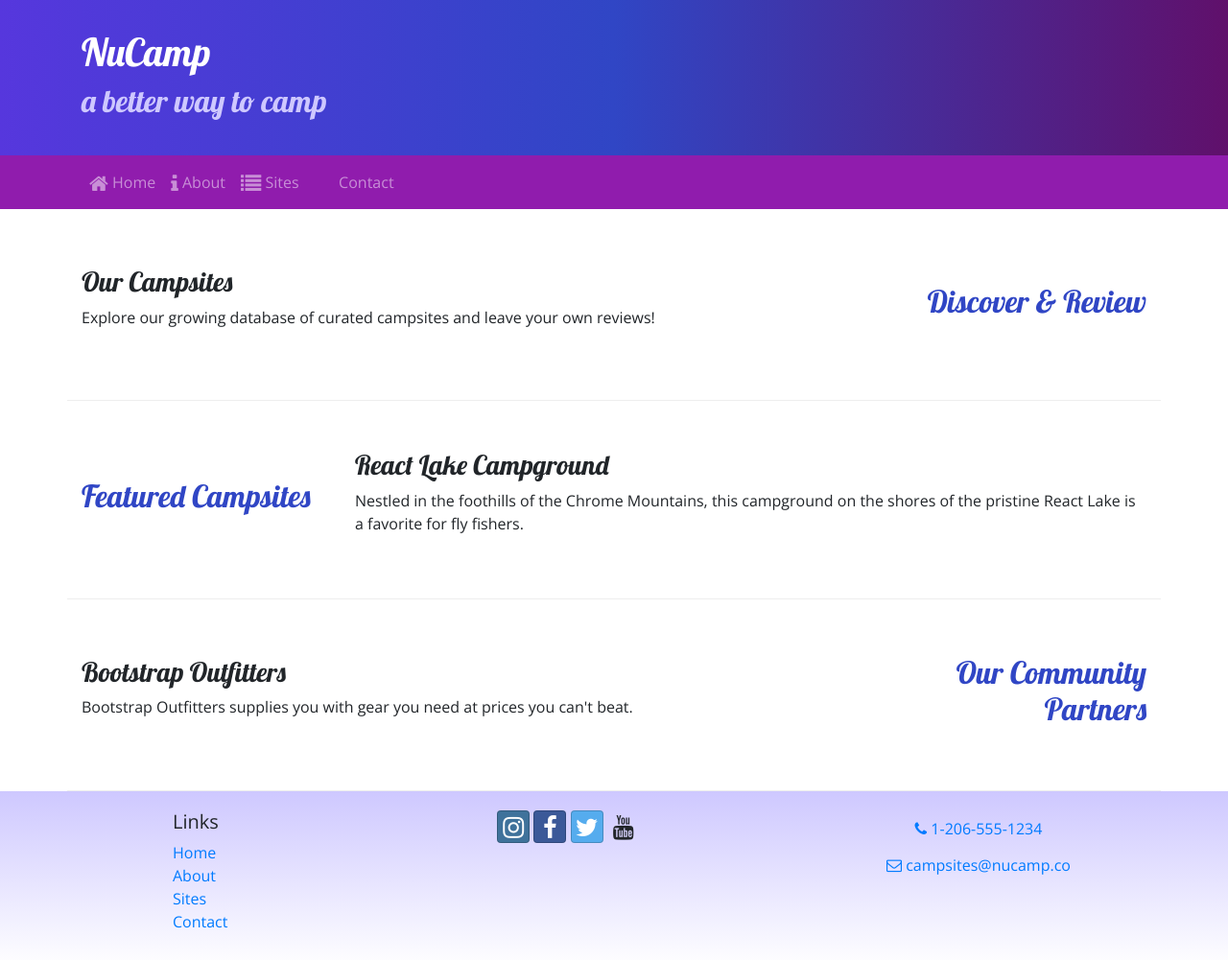
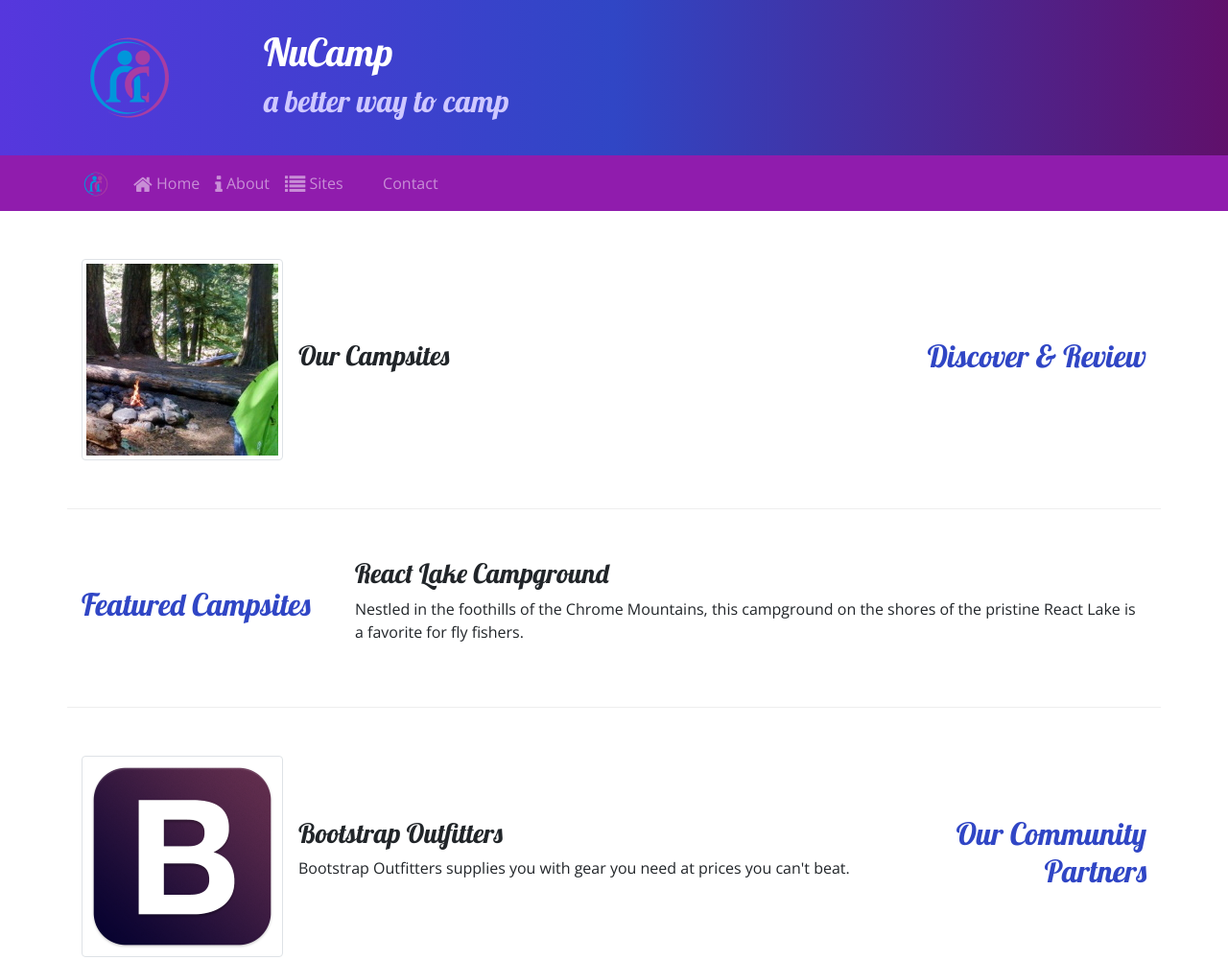
Before and after one commit to tawnymslc/nucampsite-bootstrap, a website: page index.html in a window 1280 px wide. Shown: the top 1001 px of the page at 96% size. Drawn offline with nearby package versions, Linux system fonts and the light colour scheme.

Commit message:
adding images

```diff
--- a/index.html
+++ b/index.html
@@ -23,6 +23,9 @@
     <header class="jumbotron jumbotron-fluid">
         <div class="container">
             <div class="row">
+                <div class="col-4 col-sm-4 col-md-2 align-self-center">
+                    <img src="img/logo.png" class="img-fluid" />
+                </div>
                 <div class="col">
                     <h1>NuCamp</h1>
                     <h2>a better way to camp</h2>
@@ -33,7 +36,8 @@
 
     <nav class="navbar navbar-expand-sm navbar-dark sticky-top">
         <div class="container">
-            <button class="navbar-toggler ml-auto" type="button" data-toggle="collapse" data-target="nucampNavbar">
+            <a class="navbar-brand" href="#"><img src="img/logo.png" height="30" width="30" /></a>
+            <button class="navbar-toggler" type="button" data-toggle="collapse" data-target="nucampNavbar">
                 <span class="navbar-toggler-icon"></span>
             </button>
             <div class="collapse navbar-collapse" id="nucampNavbar">
@@ -53,8 +57,13 @@
                 <h2 class="text-sm-right">Discover & Review</h2>
             </div>
             <div class="col">
-                <h3>Our Campsites</h3>
-                <p class="d-none d-sm-block">Explore our growing database of curated campsites and leave your own reviews!</p>
+                <div class="media">
+                    <img class="d-flex mr-3 img-thumbnail" src="/img/breadcrumb-trail-thumb.jpg" alt="Breadcrumb Trail thumbnail" />
+                        <div class="media-body align-self-center">
+                            <h3>Our Campsites</h3>
+
+                        </div>
+                </div>
             </div>
         </div>
 
@@ -73,8 +82,13 @@
                 <h2 class="text-sm-right">Our Community Partners</h2>
             </div>
             <div class="col">
-                <h3>Bootstrap Outfitters</h3>
-                <p class="d-none d-sm-block">Bootstrap Outfitters supplies you with gear you need at prices you can't beat.</p>
+                <div class="media">
+                    <img class="d-flex mr-3 img-thumbnail" src="img/bootstrap-thumb.png" alt="Bootsrap Outfitters" />
+                    <div class="media-body align-self-center">
+                        <h3>Bootstrap Outfitters</h3>
+                            <p class="d-none d-sm-block">Bootstrap Outfitters supplies you with gear you need at prices you can't beat.</p>
+                    </div>
+                </div>
             </div>
         </div>
     </div>
```
Also changed, not shown: aboutus.html (+7 -3 lines), contactus.html (+5 -1 lines), img/bootstrap-thumb.png (added), img/breadcrumb-trail-thumb.jpg (added), img/breadcrumb-trail.jpg (added), img/chrome-river-thumb.jpg (added), img/chrome-river.jpg (added), img/logo.png (added), img/react-lake-thumb.jpg (added), img/react-lake.jpg (added), 1 other file.
